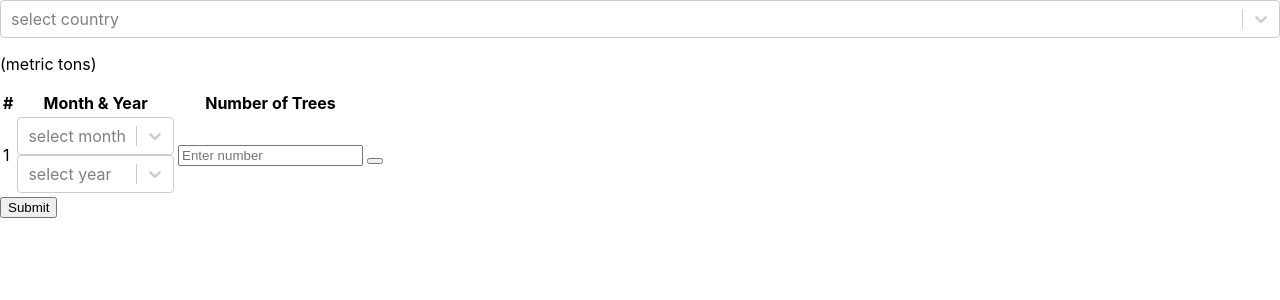
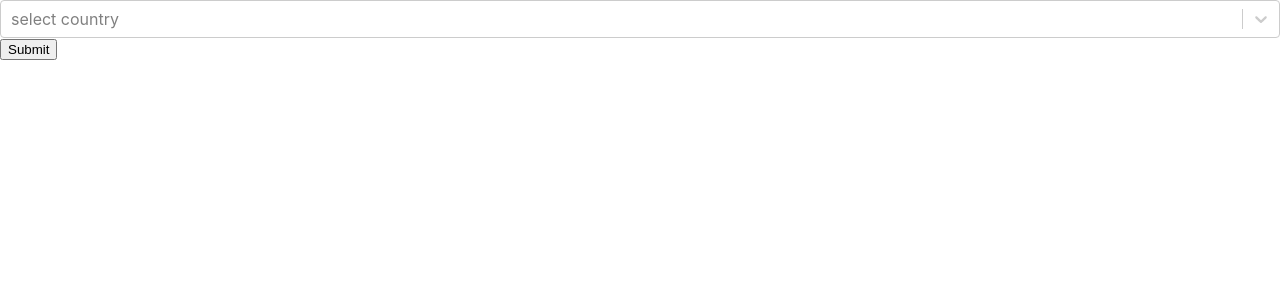
Before and after one commit to ArdalanJaf/Carbon-Offset-Calculator, a React (Create React App) app: page / in a window 1280 px wide. Shown: the top 300 px of the page. Built offline with nearby package versions, Linux system fonts and the light colour scheme.

Commit message:
react-hook-form init, implemented with react-select for country list (realised Select componenets partially redundant)

```diff
--- a/package.json
+++ b/package.json
@@ -8,8 +8,8 @@
     "@testing-library/react": "^13.3.0",
     "@testing-library/user-event": "^14.3.0",
     "react": "^18.2.0",
-    "react-date-picker": "^8.4.0",
     "react-dom": "^18.2.0",
+    "react-hook-form": "^7.34.0",
     "react-redux": "^8.0.2",
     "react-scripts": "5.0.1",
     "react-select": "^5.4.0",
--- a/src/app/formDataSlice.js
+++ b/src/app/formDataSlice.js
@@ -8,7 +8,7 @@ export const formDataSlice = createSlice({
   name: "formData",
   initialState: {
     annualCO2Emissions: 0, // decimal numbers turned to Int in back end
-    treePurchases: [{ month: currentMonth, year: currentYear, trees: 0 }], // array item = { date: 0, trees: 0 }
+    treePurchases: [{ month: null, year: null, trees: 0 }], // array item = { date: 0, trees: 0 }
     treeCost: { initial: 120, upkeep: 12, currency: "dollars" },
     maxAnualPurchase: 55,
     maxTreeOffset: {
--- a/src/components/Form.js
+++ b/src/components/Form.js
@@ -1,14 +1,52 @@
-import Purchases from "./Purchases";
-import SelectCountry from "./SelectCountry";
+import React from "react";
+import { useForm, useFieldArray, Controller } from "react-hook-form";
+import countriesCO2 from "../config/countriesCO2";
+import Select from "react-select";
 
-export default function Form() {
+export default function App() {
+  const {
+    register,
+    handleSubmit,
+    control,
+    formState: { errors },
+  } = useForm({
+    defaultValues: {
+      annualCO2Emissions: "",
+      treePurchases: [{ month: "", year: "", trees: "" }], // array item = { date: 0, trees: 0 }
+    },
+  });
+
+  const onSubmit = (data) => console.log(data);
+
+  const countList = countriesCO2.map((country) => {
+    return {
+      value: country.annualCO2EmissionsPerCapita,
+      label: country.name,
+    };
+  });
+
   return (
-    <form name="userInput">
-      <SelectCountry />
-      <Purchases />
-      <button type="submit">Submit</button>
+    <form onSubmit={handleSubmit(onSubmit)}>
+      <Controller
+        name="annualCO2Emissions"
+        control={control}
+        render={({ value, field }) => (
+          <Select
+            options={countList}
+            // defaultInputValue={
+            //   field.value &&
+            //   countList.find((c) => c.value === field.value).label
+            // }
+            onChange={(val) => field.onChange(val.value)}
+            placeholder="select country"
+            aria-label="Select your country to set your average annual CO2 emmisions "
+          />
+        )}
+        rules={{ required: true }}
+      />
+      {errors.annualCO2Emissions && <p>{errors.annualCO2Emissions.type}</p>}
+
+      <input type="submit" />
     </form>
   );
 }
-
-// onSubmit={FUNCTION}
```
Also changed, not shown: 1 other file (tests, documents, lock files or other folders).
